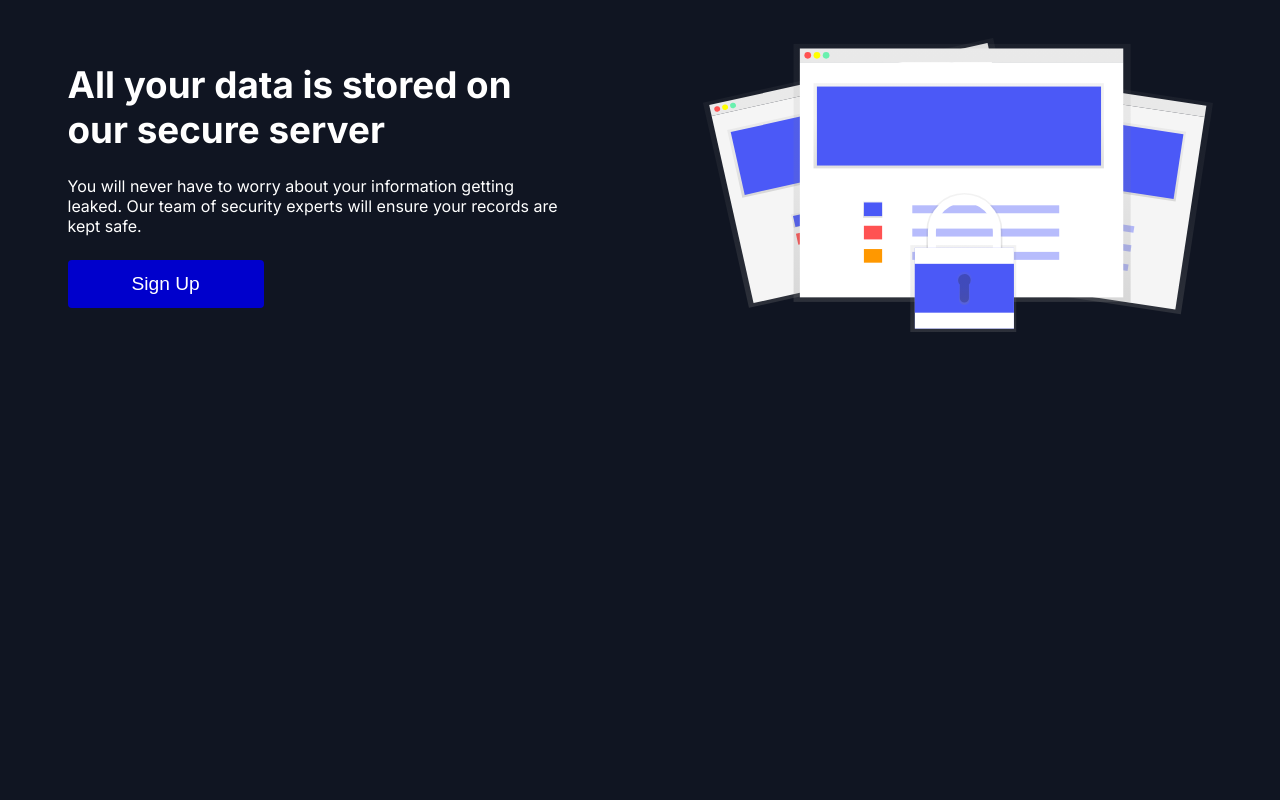
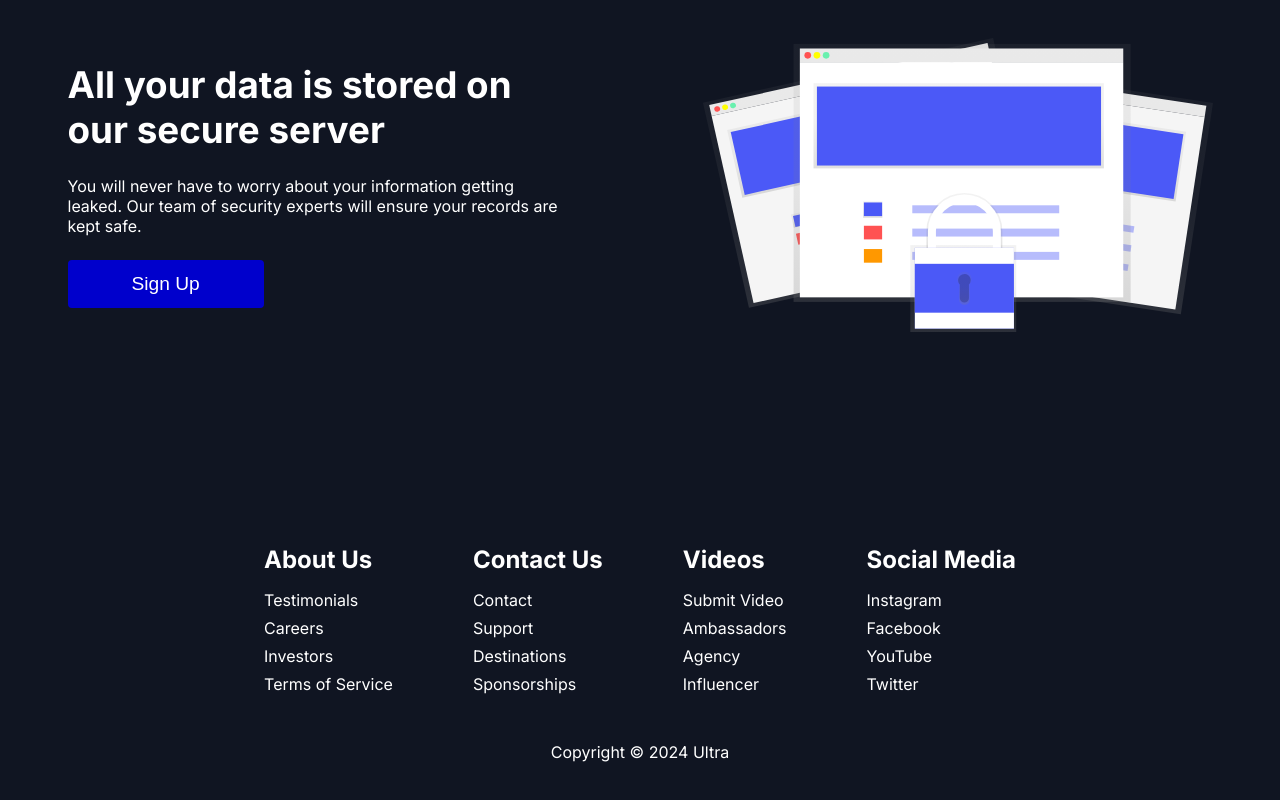
Before and after one commit to Arseniyboss/ultra, a Next.js app: page / in a window 1280 px wide. Shown: the part 1695-2495 px from the top of the page. Before the commit the page ends 2272 px from the top, so only its background shows below. Built offline with nearby package versions, Linux system fonts and the light colour scheme.

Commit message:
add footer

```diff
--- a/src/app/layout.tsx
+++ b/src/app/layout.tsx
@@ -5,6 +5,7 @@ import { Inter } from 'next/font/google'
 import { Container } from '@styles/globals'
 import StyledComponentsRegistry from '@lib/registry'
 import Header from '@components/header/Header'
+import Footer from '@components/footer/Footer'
 
 type Props = {
   children: ReactNode
@@ -24,6 +25,7 @@ const RootLayout = ({ children }: Props) => {
         <StyledComponentsRegistry>
           <Header />
           <Container>{children}</Container>
+          <Footer />
         </StyledComponentsRegistry>
       </body>
     </html>
--- /dev/null
+++ b/src/components/footer/Footer.tsx
@@ -0,0 +1,18 @@
+import { SectionContainer, Copyright } from './styles'
+import FooterSection from '@components/footer/section/FooterSection'
+import footerSections from '@data/footerSections'
+
+const Footer = () => {
+  return (
+    <footer>
+      <SectionContainer aria-label='footer sections'>
+        {footerSections.map((section) => (
+          <FooterSection key={section.title} {...section} />
+        ))}
+      </SectionContainer>
+      <Copyright>Copyright © {new Date().getFullYear()} Ultra</Copyright>
+    </footer>
+  )
+}
+
+export default Footer
--- /dev/null
+++ b/src/components/footer/section/FooterSection.tsx
@@ -0,0 +1,20 @@
+import { FooterSection as Props } from '@types'
+import { FooterLinks } from './styles'
+import Link from 'next/link'
+
+const FooterSection = ({ title, links }: Props) => {
+  return (
+    <article>
+      <h2>{title}</h2>
+      <FooterLinks>
+        {links.map((link, index) => (
+          <li key={index}>
+            <Link href='/'>{link}</Link>
+          </li>
+        ))}
+      </FooterLinks>
+    </article>
+  )
+}
+
+export default FooterSection
--- /dev/null
+++ b/src/components/footer/section/styles.tsx
@@ -0,0 +1,10 @@
+'use client'
+
+import styled from 'styled-components'
+
+export const FooterLinks = styled.ul`
+  display: flex;
+  flex-direction: column;
+  gap: 0.5rem;
+  margin-top: 1rem;
+`
--- /dev/null
+++ b/src/components/footer/styles.tsx
@@ -0,0 +1,25 @@
+'use client'
+
+import styled from 'styled-components'
+
+export const SectionContainer = styled.section`
+  display: flex;
+  justify-content: center;
+  column-gap: 5rem;
+
+  @media screen and (max-width: 900px) {
+    display: grid;
+    grid-template-columns: repeat(2, auto);
+    row-gap: var(--spacing);
+    margin-top: var(--spacing);
+  }
+
+  @media screen and (max-width: 500px) {
+    gap: var(--spacing);
+  }
+`
+
+export const Copyright = styled.p`
+  text-align: center;
+  padding: 3rem 0;
+`
--- a/src/components/page-section/PageSection.tsx
+++ b/src/components/page-section/PageSection.tsx
@@ -1,12 +1,7 @@
+import { PageSection as Props } from '@types'
 import { Container, InfoSection, Button, HeroImage } from './styles'
 
-const PageSection = ({
-  id,
-  heading,
-  description,
-  buttonLabel,
-  img,
-}: PageSection) => {
+const PageSection = ({ id, heading, description, buttonLabel, img }: Props) => {
   return (
     <Container id={id}>
       <InfoSection aria-label={`${id} section`}>
--- a/src/components/page-section/styles.tsx
+++ b/src/components/page-section/styles.tsx
@@ -15,7 +15,6 @@ export const Container = styled.div`
     flex-direction: column;
     gap: var(--spacing);
     padding: var(--spacing);
-    padding-bottom: 0;
   }
 `
 
--- /dev/null
+++ b/src/data/footerSections.ts
@@ -0,0 +1,22 @@
+import { FooterSection } from '@types'
+
+const footerSections: FooterSection[] = [
+  {
+    title: 'About Us',
+    links: ['Testimonials', 'Careers', 'Investors', 'Terms of Service'],
+  },
+  {
+    title: 'Contact Us',
+    links: ['Contact', 'Support', 'Destinations', 'Sponsorships'],
+  },
+  {
+    title: 'Videos',
+    links: ['Submit Video', 'Ambassadors', 'Agency', 'Influencer'],
+  },
+  {
+    title: 'Social Media',
+    links: ['Instagram', 'Facebook', 'YouTube', 'Twitter'],
+  },
+]
+
+export default footerSections
--- a/src/data/pageSections.ts
+++ b/src/data/pageSections.ts
@@ -1,3 +1,5 @@
+import { PageSection } from '@types'
+
 const pageSections: PageSection[] = [
   {
     id: 'home',
--- a/src/styles/globals.tsx
+++ b/src/styles/globals.tsx
@@ -7,7 +7,6 @@ export const Container = styled.main`
   flex: 1 0 auto;
   display: flex;
   flex-direction: column;
-  padding-bottom: var(--spacing);
 
   > :nth-child(even) {
     flex-direction: row-reverse;
```
Also changed, not shown: src/types.ts (+7 -2 lines), 1 other file (tests, documents, lock files or other folders).
